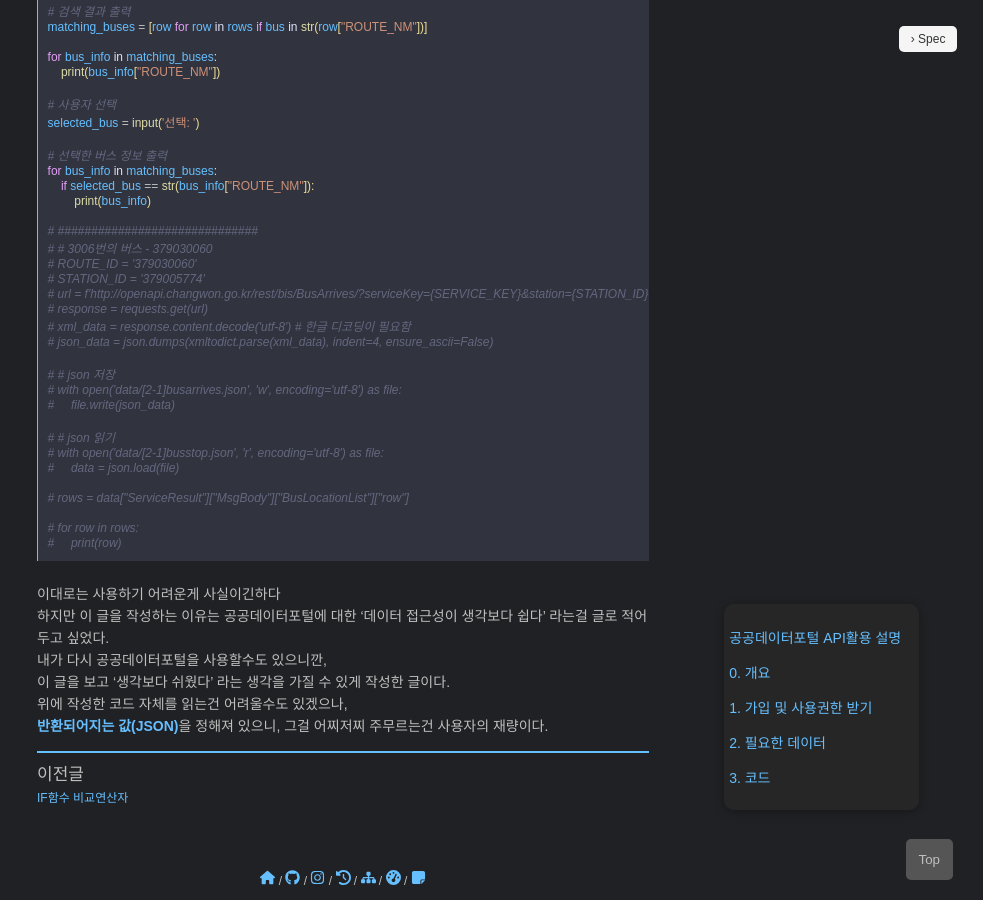
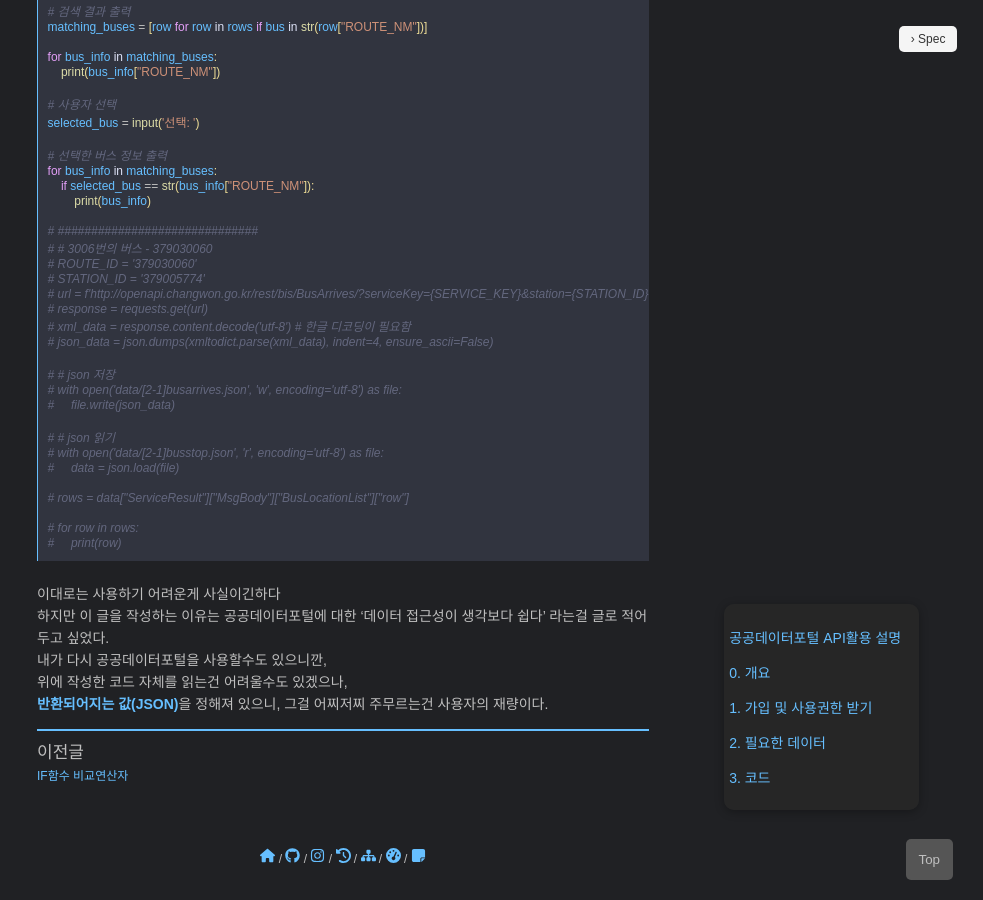
Before and after one commit to pozuhtuhv/pozuhtuhv.github.io, a Jekyll site: the page built from _posts/2025-05-15-python-busapi.md, in a window 1280 px wide and 900 px high, scrolled down 2797 px. Shown: the whole window, without its empty margins (297-1280 px from the left). Built offline with Jekyll 4.4.1, drawn with Linux system fonts in a browser that asks for light colours; some web fonts are replaced; after the commit the page ends 3675 px from its top, so only the background shows below that.

Commit message:
(edit) content

```diff
--- a/_posts/2025-05-15-python-busapi.md
+++ b/_posts/2025-05-15-python-busapi.md
@@ -212,6 +212,5 @@ for bus_info in matching_buses:
 이대로는 사용하기 어려운게 사실이긴하다<br>
 하지만 이 글을 작성하는 이유는 공공데이터포털에 대한 '데이터 접근성이 생각보다 쉽다' 라는걸 글로 적어두고 싶었다.<br>
 내가 다시 공공데이터포털을 사용할수도 있으니깐,<br>
-이 글을 보고 '생각보다 쉬웠다' 라는 생각을 가질 수 있게 작성한 글이다.<br>
 위에 작성한 코드 자체를 읽는건 어려울수도 있겠으나,<br>
 <b>반환되어지는 값(JSON)</b>을 정해져 있으니, 그걸 어찌저찌 주무르는건 사용자의 재량이다.<br>
```
